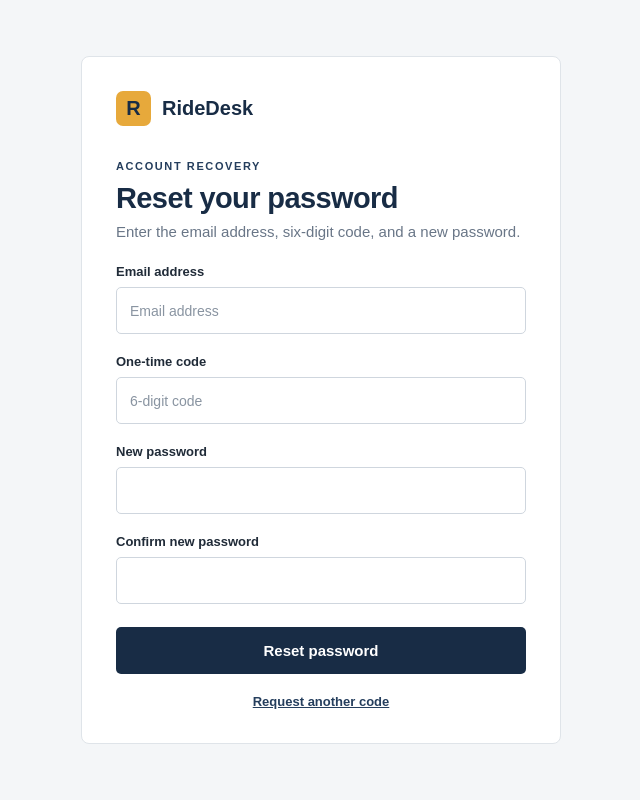
After one commit to Vrushi20/taxi-booking-system, a Django app: page /reset-password/ in a window 1280 px wide. The commit adds this page. Shown: the whole page, without its empty margins (319-959 px from the left). Run offline with Django 5.2, Linux system fonts and the light colour scheme.

Commit message:
Complete Day 3 tasks

```diff
--- a/config/settings.py
+++ b/config/settings.py
@@ -72,3 +72,7 @@ DEFAULT_AUTO_FIELD = "django.db.models.BigAutoField"
 LOGIN_URL = "core:admin_login"
 LOGIN_REDIRECT_URL = "core:dashboard"
 LOGOUT_REDIRECT_URL = "core:admin_login"
+
+# During development, sent emails are written to the runserver terminal.
+EMAIL_BACKEND = "django.core.mail.backends.console.EmailBackend"
+DEFAULT_FROM_EMAIL = "ridedesk@example.com"
--- a/core/forms.py
+++ b/core/forms.py
@@ -1,6 +1,8 @@
 from django import forms
 from django.contrib.auth import get_user_model
 from django.contrib.auth.forms import UserCreationForm
+from django.contrib.auth.password_validation import validate_password
+from django.core.exceptions import ValidationError
 
 from .models import AdminProfile
 
@@ -35,3 +37,58 @@ class AdminRegistrationForm(UserCreationForm):
                 email=self.cleaned_data["email"].strip(),
             )
         return user
+
+
+class PasswordResetRequestForm(forms.Form):
+    email = forms.EmailField(
+        widget=forms.EmailInput(attrs={"autocomplete": "email", "placeholder": "Email address"})
+    )
+
+
+class PasswordResetConfirmForm(forms.Form):
+    email = forms.EmailField(
+        widget=forms.EmailInput(attrs={"autocomplete": "email", "placeholder": "Email address"})
+    )
+    otp = forms.CharField(
+        label="One-time code",
+        min_length=6,
+        max_length=6,
+        widget=forms.TextInput(
+            attrs={"autocomplete": "one-time-code", "inputmode": "numeric", "placeholder": "6-digit code"}
+        ),
+    )
+    new_password = forms.CharField(
+        label="New password",
+        widget=forms.PasswordInput(attrs={"autocomplete": "new-password"}),
+    )
+    confirm_password = forms.CharField(
+        label="Confirm new password",
+        widget=forms.PasswordInput(attrs={"autocomplete": "new-password"}),
+    )
+
+    def __init__(self, *args, user=None, **kwargs):
+        self.user = user
+        super().__init__(*args, **kwargs)
+
+    def clean_otp(self):
+        otp = self.cleaned_data["otp"]
+        if not otp.isdigit():
+            raise forms.ValidationError("Enter the six-digit code from the server email output.")
+        return otp
+
+    def clean_new_password(self):
+        password = self.cleaned_data["new_password"]
+        if self.user:
+            try:
+                validate_password(password, user=self.user)
+            except ValidationError as error:
+                raise forms.ValidationError(error.messages)
+        return password
+
+    def clean(self):
+        cleaned_data = super().clean()
+        password = cleaned_data.get("new_password")
+        confirmation = cleaned_data.get("confirm_password")
+        if password and confirmation and password != confirmation:
+            self.add_error("confirm_password", "The passwords do not match.")
+        return cleaned_data
--- a/core/static/core/styles.css
+++ b/core/static/core/styles.css
@@ -44,6 +44,9 @@ form input::placeholder { color: #8994a1; }
 .register-card form button { width: 100%; height: 47px; margin-top: 3px; border: 0; border-radius: 5px; background: var(--navy); color: white; font-size: 15px; font-weight: 700; cursor: pointer; }
 .register-card form button:hover { background: var(--navy-light); }
 .field-error { margin: -14px 0 16px; color: #8d3029; font-size: 12px; }
+.success-box { margin: 0 0 18px; padding: 12px; border: 1px solid #c6ddcb; border-radius: 5px; background: #eff8f1; color: #245f35; font-size: 13px; line-height: 1.45; }
+.button-link { display: inline-block; padding: 13px 18px; border-radius: 5px; background: var(--navy); color: white; text-decoration: none; font-size: 14px; font-weight: 700; }
+.button-link:hover { background: var(--navy-light); }
 .register-card .no-account { margin-bottom: 0; }
 .form-panel footer { position: absolute; bottom: 24px; color: #7c8794; font-size: 12px; }
 .dashboard-shell { min-height: 100vh; background: var(--page); }
--- a/core/templates/core/admin_login.html
+++ b/core/templates/core/admin_login.html
@@ -35,6 +35,7 @@
           <input id="id_password" name="password" type="password" autocomplete="current-password" placeholder="Password" required>
           <button type="submit">Sign in</button>
         </form>
+        <p class="no-account"><a href="{% url 'core:forgot_password' %}">Forgot password?</a></p>
         <p class="no-account">Need an admin account? <a href="{% url 'core:admin_register' %}">Register here</a></p>
       </div>
       <footer>RideDesk · Taxi Booking System</footer>
--- /dev/null
+++ b/core/templates/core/reset_password.html
@@ -0,0 +1,51 @@
+{% load static %}
+<!doctype html>
+<html lang="en">
+<head>
+  <meta charset="utf-8">
+  <meta name="viewport" content="width=device-width, initial-scale=1">
+  <title>Reset password | RideDesk</title>
+  <link rel="stylesheet" href="{% static 'core/styles.css' %}">
+</head>
+<body>
+  <main class="register-layout">
+    <section class="register-card">
+      <a class="brand dark-brand" href="{% url 'core:admin_login' %}"><span class="brand-mark">R</span> RideDesk</a>
+      {% if complete %}
+        <p class="eyebrow accent register-eyebrow">PASSWORD UPDATED</p>
+        <h1>Your password has been reset</h1>
+        <p class="intro">Sign in using your new password.</p>
+        <a class="button-link" href="{% url 'core:admin_login' %}">Return to sign in</a>
+      {% else %}
+        <p class="eyebrow accent register-eyebrow">ACCOUNT RECOVERY</p>
+        <h1>Reset your password</h1>
+        <p class="intro">Enter the email address, six-digit code, and a new password.</p>
+
+        <form method="post" novalidate>
+          {% csrf_token %}
+          {% if form.non_field_errors %}<div class="error-box" role="alert">{{ form.non_field_errors }}</div>{% endif %}
+
+          <label for="{{ form.email.id_for_label }}">Email address</label>
+          {{ form.email }}
+          {% for error in form.email.errors %}<p class="field-error">{{ error }}</p>{% endfor %}
+
+          <label for="{{ form.otp.id_for_label }}">One-time code</label>
+          {{ form.otp }}
+          {% for error in form.otp.errors %}<p class="field-error">{{ error }}</p>{% endfor %}
+
+          <label for="{{ form.new_password.id_for_label }}">New password</label>
+          {{ form.new_password }}
+          {% for error in form.new_password.errors %}<p class="field-error">{{ error }}</p>{% endfor %}
+
+          <label for="{{ form.confirm_password.id_for_label }}">Confirm new password</label>
+          {{ form.confirm_password }}
+          {% for error in form.confirm_password.errors %}<p class="field-error">{{ error }}</p>{% endfor %}
+
+          <button type="submit">Reset password</button>
+        </form>
+        <p class="no-account"><a href="{% url 'core:forgot_password' %}">Request another code</a></p>
+      {% endif %}
+    </section>
+  </main>
+</body>
+</html>
--- a/core/urls.py
+++ b/core/urls.py
@@ -6,6 +6,8 @@ app_name = "core"
 urlpatterns = [
     path("", views.AdminLoginView.as_view(), name="admin_login"),
     path("register/", views.admin_register, name="admin_register"),
+    path("forgot-password/", views.forgot_password, name="forgot_password"),
+    path("reset-password/", views.reset_password, name="reset_password"),
     path("dashboard/", views.dashboard, name="dashboard"),
     path("logout/", views.admin_logout, name="logout"),
 ]
--- a/core/views.py
+++ b/core/views.py
@@ -1,13 +1,25 @@
+import random
+from datetime import timedelta
+
+from django.contrib.auth.hashers import check_password, make_password
+from django.contrib.auth import get_user_model
 from django.contrib.auth import login as auth_login
 from django.contrib.auth import logout
 from django.contrib.auth.decorators import login_required
 from django.contrib.auth.views import LoginView
+from django.core.mail import send_mail
+from django.db import transaction
 from django.shortcuts import redirect, render
 from django.urls import reverse_lazy
-from django.db import transaction
+from django.utils import timezone
 from django.views.decorators.http import require_POST
 
-from .forms import AdminRegistrationForm
+from .forms import (
+    AdminRegistrationForm,
+    PasswordResetConfirmForm,
+    PasswordResetRequestForm,
+)
+from .models import PasswordResetOTP
 
 
 class AdminLoginView(LoginView):
@@ -46,6 +58,89 @@ def admin_register(request):
     return render(request, "core/admin_register.html", {"form": form})
 
 
+def forgot_password(request):
+    form = PasswordResetRequestForm(request.POST or None)
+    submitted = False
+
+    if request.method == "POST" and form.is_valid():
+        submitted = True
+        email = form.cleaned_data["email"].strip()
+        admin_user = (
+            get_user_model()
+            .objects.filter(email__iexact=email, is_staff=True, is_active=True)
+            .order_by("pk")
+            .first()
+        )
+
+        # Keep the response the same whether or not the email belongs to an account.
+        if admin_user:
+            otp = str(random.randint(100000, 999999))
+            now = timezone.now()
+            PasswordResetOTP.objects.update_or_create(
+                user=admin_user,
+                defaults={
+                    "otp_hash": make_password(otp),
+                    "created_at": now,
+                    "expires_at": now + timedelta(minutes=10),
+                    "attempts": 0,
+                },
+            )
+            send_mail(
+                subject="RideDesk password reset code",
+                message=(
+                    f"Your RideDesk password reset code is {otp}. "
+                    "It expires in 10 minutes. If you did not request this, ignore this email."
+                ),
+                from_email=None,
+                recipient_list=[email],
+            )
+
+    return render(request, "core/forgot_password.html", {"form": form, "submitted": submitted})
+
+
+def reset_password(request):
+    email = request.POST.get("email", "").strip()
+    admin_user = None
+    if email:
+        admin_user = (
+            get_user_model()
+            .objects.filter(email__iexact=email, is_staff=True)
+            .order_by("pk")
+            .first()
+        )
+
+    form = PasswordResetConfirmForm(
+        request.POST or None,
+        user=admin_user,
+        initial={"email": email},
+    )
+    if request.method == "POST" and form.is_valid():
+        if not admin_user or not admin_user.is_active:
+            form.add_error(None, "The email or reset code is invalid or has expired.")
+        else:
+            reset_record = PasswordResetOTP.objects.filter(user=admin_user).first()
+            if not reset_record or reset_record.expires_at <= timezone.now():
+                if reset_record:
+                    reset_record.delete()
+                form.add_error("otp", "This code is invalid or expired. Request a new code.")
+            elif reset_record.attempts >= 5:
+                reset_record.delete()
+                form.add_error("otp", "Too many attempts. Request a new code and try again.")
+            elif not check_password(form.cleaned_data["otp"], reset_record.otp_hash):
+                reset_record.attempts += 1
+                reset_record.save(update_fields=["attempts"])
+                form.add_error("otp", "That code is incorrect. Check the server email output and try again.")
+            else:
+                with transaction.atomic():
+                    user = admin_user
+                    user.set_password(form.cleaned_data["new_password"])
+                    user.save(update_fields=["password"])
+                    reset_record.delete()
+                return render(request, "core/reset_password.html", {"form": None, "complete": True})
+
+    return render(request, "core/reset_password.html", {"form": form, "complete": False})
+
+
 @require_POST
 def admin_logout(request):
     logout(request)
```
Also changed, not shown: core/admin.py (+7 -1 lines), core/models.py (+18 -0 lines), core/templates/core/forgot_password.html (added, +33 -0 lines), README.md, core/migrations/0002_passwordresetotp.py (added).
